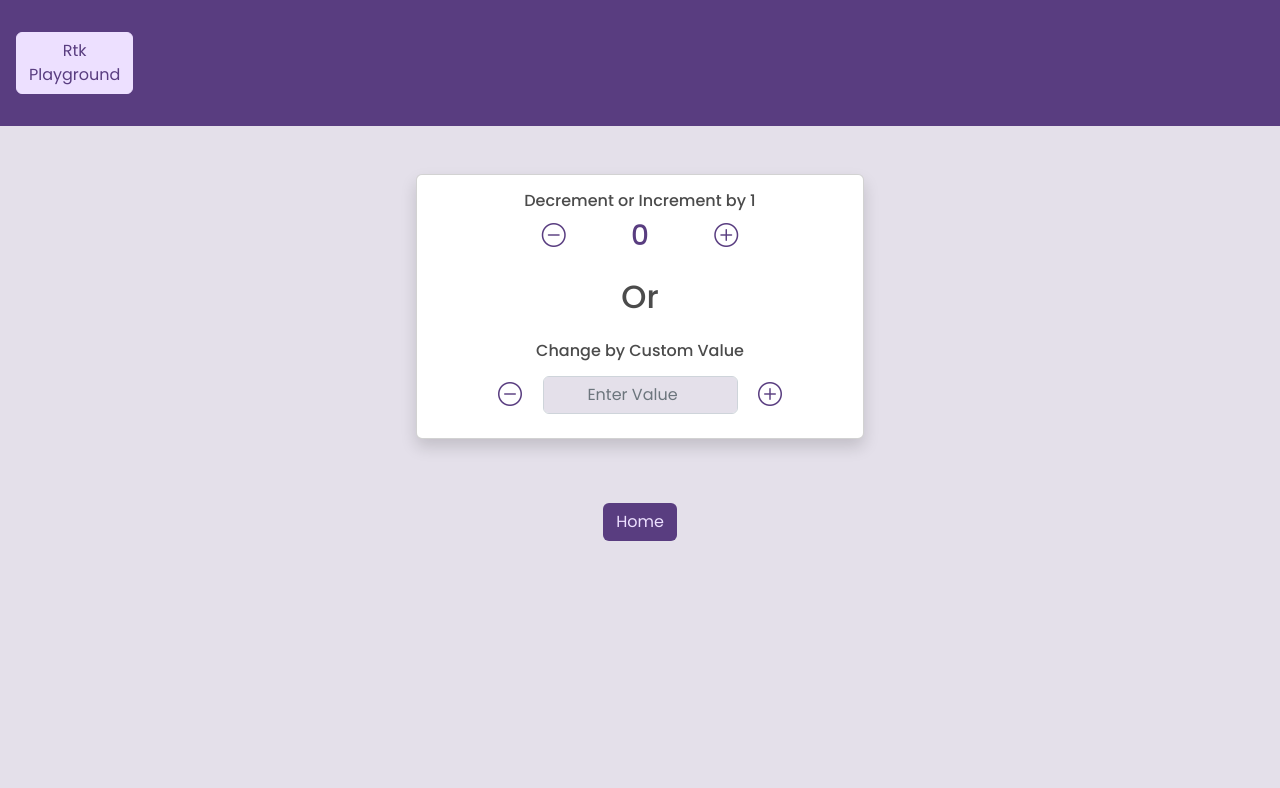
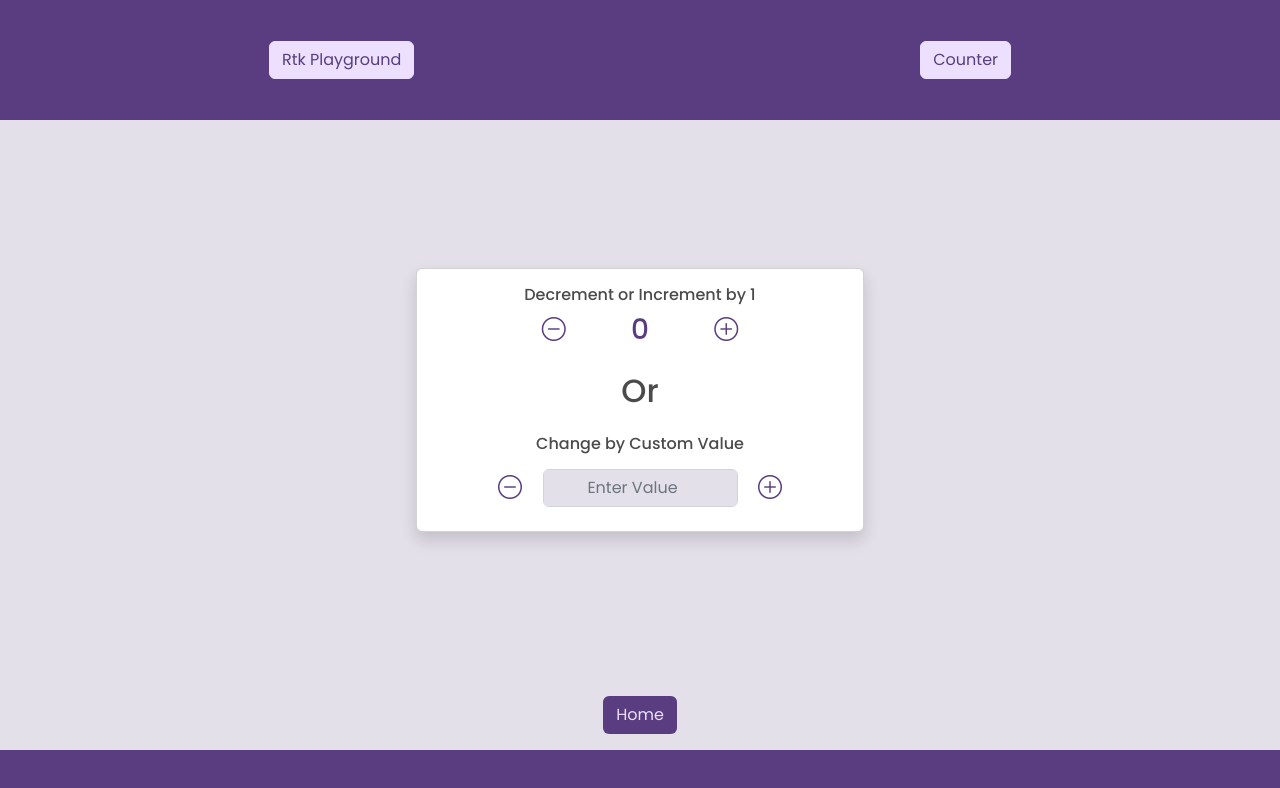
Before and after one commit to Sam-Dunne/learning-redux, a React (Create React App) app: page /counter in a window 1280 px wide. Shown: the top 788 px of the page. Built offline with nearby package versions, Linux system fonts and the light colour scheme.

Commit message:
adding initial Footer component

```diff
--- a/src/App.js
+++ b/src/App.js
@@ -2,6 +2,7 @@ import { BrowserRouter, Routes, Route} from 'react-router-dom';
 import Navbar from './components/Navbar';
 import Home from './Views/Home';
 import Counter from './Views/Counter';
+import Footer from './components/Footer';
 
 
 function App() {
@@ -13,6 +14,7 @@ function App() {
         <Route path="/" element={<Home />} />
         <Route path="/counter" element={<Counter />} />
       </Routes>
+      <Footer />
     </BrowserRouter>
   );
 }
--- a/src/Views/Home.jsx
+++ b/src/Views/Home.jsx
@@ -12,13 +12,13 @@ function Home() {
                 <div className="col-md-6 pb-4">
                     <h1 className="text-center">RTK/React Router V6 Playground</h1>
                 </div>
-            </section>
             <div className="row justify-content-center">
                 <div className="col-md-4">
                     <Link to="/counter" className='btn btn-rounded bg-primary text-light mx-auto'>RTK Counter</Link>
                     <h2 className="text-primary">Counter Value: {count}</h2>
                 </div>
             </div>
+            </section>
         </main>
     )
 }
--- /dev/null
+++ b/src/components/Footer.js
@@ -0,0 +1,9 @@
+import React from 'react'
+
+export default function Footer() {
+  return (
+    <footer className='footer bg-primary'>
+
+    </footer>
+  )
+}
--- a/src/components/Navbar.js
+++ b/src/components/Navbar.js
@@ -3,14 +3,15 @@ import { Link } from 'react-router-dom';
 
 export default function Navbar() {
     return (
-        <nav className='nav container-fluid bg-primary w-full' >
+        <nav className='navbar bg-primary w-full p-3' >
 
-            <div className='row justify-content-between p-3'>
-                <div className='col-3'>
+            {/* <div className=' p-3'> */}
+                {/* <div className=''> */}
                     <Link to='/' className='btn btn-light text-primary'>Rtk Playground</Link>
-                </div>
+                    <Link to='/counter' className='btn btn-light text-primary'>Counter</Link>
+                {/* </div> */}
 
-            </div>
+            {/* </div> */}
 
 
         </nav>
--- a/src/style.scss
+++ b/src/style.scss
@@ -32,6 +32,13 @@ $theme-colors: (
     margin: 1em auto 1em auto;
 }
 
+.navbar {
+    height: 15vh;
+    display: flex;
+    justify-content: center;
+    align-items: center;
+}
+
 /*********************************************/
 /*          CUSTOMIZED CSS         */
 /*********************************************/
@@ -47,6 +54,17 @@ section {
     justify-content: center;
     align-items: center;
     padding: 3em 2em 3em 2em;
+    min-height: 70vh;
+    height: fit-content;
+
+}
+
+footer {
+    display: flex;
+    justify-content: center;
+    align-items: center;
+    padding: 3em 2em 3em 2em;
+    height: 15vh;
 }
 
 
```
